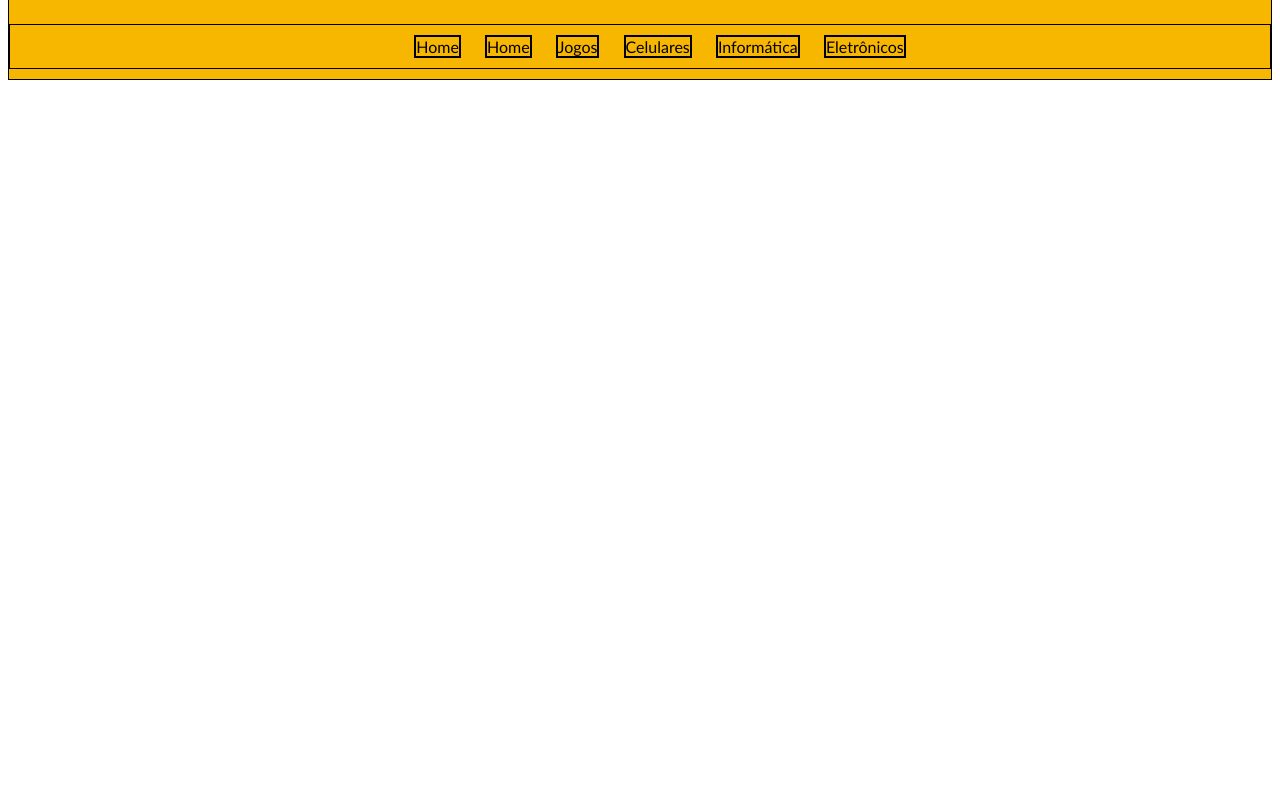
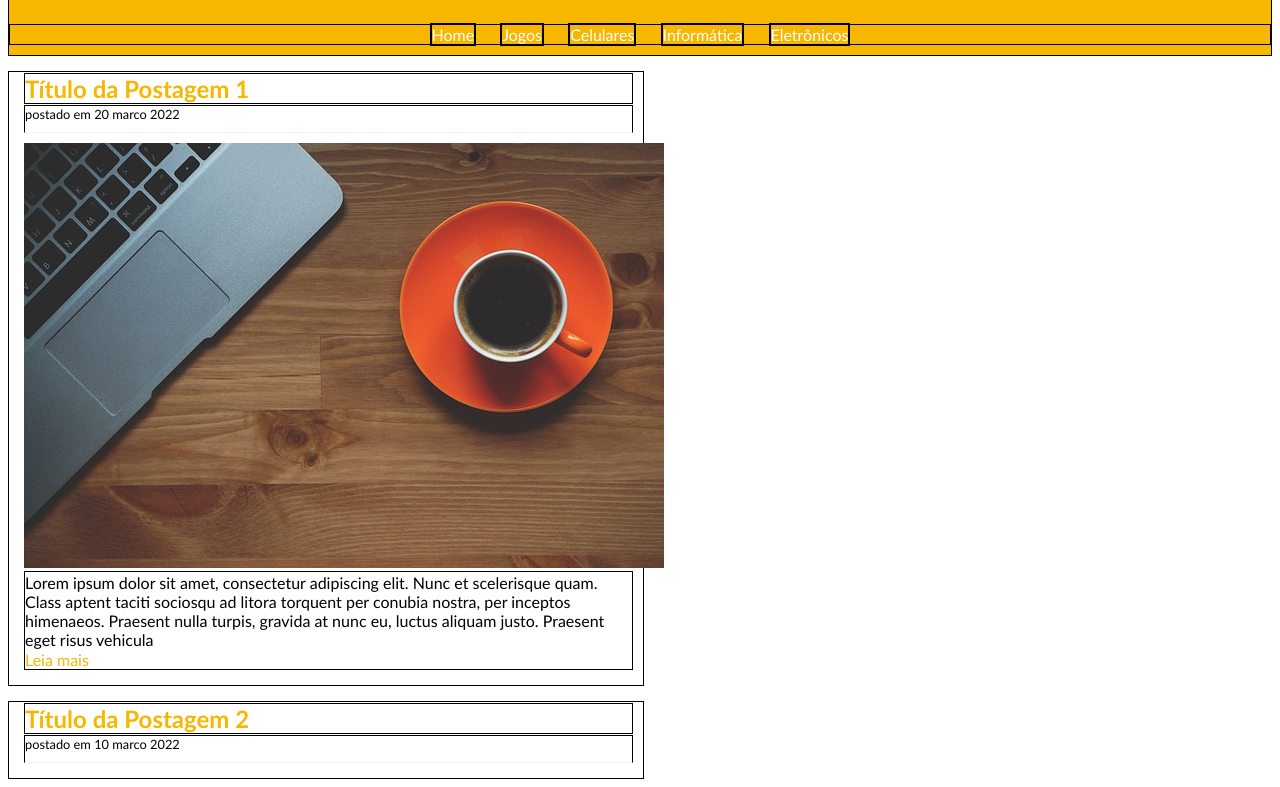
Before and after one commit to fredsonchaves07/blog-tecblog, a plain HTML site: page index.html in a window 1280 px wide. Shown: the part 87-874 px from the top of the page. Before the commit the page ends 800 px from the top, so only its background shows below. Drawn offline with Linux system fonts and the light colour scheme.

Commit message:
Adiciona titulo postagem2 e pasta imagens

```diff
--- a/index.css
+++ b/index.css
@@ -23,7 +23,57 @@ body{
 }
 
 .itens-navegacao{
-    display: inline-block;
     border: 2px solid black;
     margin: 10px;
+    color: #fff;
 }
+
+a{
+    text-decoration: none;
+}
+
+.container{
+    margin-top: 15px;
+    border: 1px solid black;
+    padding-left: 15px;
+    width: 49%;
+    padding-bottom: 15px;
+}
+
+.titulo-conteudo{
+    border: 1px solid black;
+    color: #f7b600;
+    margin-block-start: 1px;
+    margin-block-end: 1px;
+    margin-inline-start: 0px;
+    margin-inline-end: 10px;
+    font: bold;
+    width: 98%;
+}
+
+.data-postagem{
+    display: block;
+    border: 1px solid black;
+    font-size: 0.8em;
+    border-bottom: 1px solid #f4f4f4;
+    padding-bottom: 10px;
+    width: 98%;
+}
+
+.imagem-conteudo{
+    margin-top: 10px;
+}
+article{
+    border: 1px solid black;
+    width: 98%;
+}
+
+p{
+    margin-block-start: 1px;
+    margin-block-end: 1px;
+}
+
+a{
+    text-decoration: none;
+    color: #f7b600
+}
--- a/index.html
+++ b/index.html
@@ -8,14 +8,34 @@
     <body>
         <div class="cabecalho-principal">
             <h1 class="titulo-principal">Tec<span class="branco">Blog</span></h1>
-                <ul class="navegacao">
-                    <li class="itens-navegacao">Home</li>
-                    <li class="itens-navegacao">Home</li>
-                    <li class="itens-navegacao">Jogos</li>
-                    <li class="itens-navegacao">Celulares</li>
-                    <li class="itens-navegacao">Informática</li>
-                    <li class="itens-navegacao">Eletrônicos</li>
-                </ul>
+                <div class="navegacao">
+                    <a class="itens-navegacao" href="#">Home</a>
+                    <a class="itens-navegacao" href="#">Jogos</a>
+                    <a class="itens-navegacao" href="#">Celulares</a>
+                    <a class="itens-navegacao" href="#">Informática</a>
+                    <a class="itens-navegacao" href="#">Eletrônicos</a>
+                </div>
+        </div>
+        <div class="container">
+            <h2 class="titulo-conteudo">Título da Postagem 1</h2>
+            <span class="data-postagem">postado em 20 marco 2022  </span>
+            <div class="imagem-conteudo">
+                <img src="imagens/imagem1.jpg">
+            </div>
+            <article>
+                <p>Lorem ipsum dolor sit amet, consectetur adipiscing elit. Nunc et scelerisque quam.
+                    Class aptent taciti sociosqu ad litora torquent per conubia nostra, per inceptos himenaeos.
+                    Praesent nulla turpis, gravida at nunc eu, luctus aliquam justo. Praesent eget risus vehicula
+                </p>
+                <a href="#">Leia mais</a>
+            </article>
+        </div>
+        <div class="container">
+            <h2 class="titulo-conteudo">Título da Postagem 2</h2>
+            <span class="data-postagem">postado em 10 marco 2022</span>
+            <div>
+
+            </div>
         </div>
     </body>
 </html>
```
Also changed, not shown: imagens/imagem1.jpg (added), imagens/imagem2.jpg (added), imagens/imagem3.jpg (added), imagens/imagem4.jpg (added), imagens/imagem5.jpg (added).
